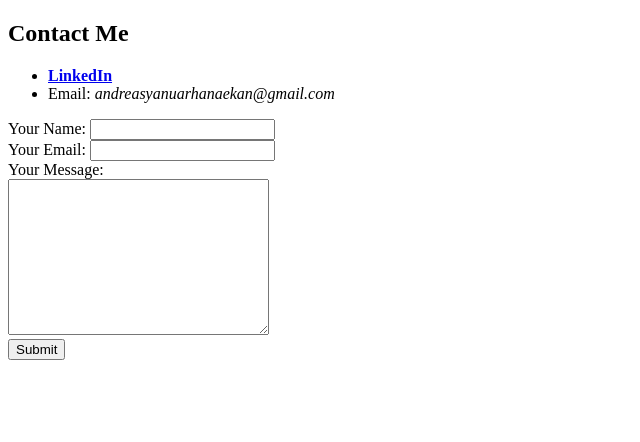
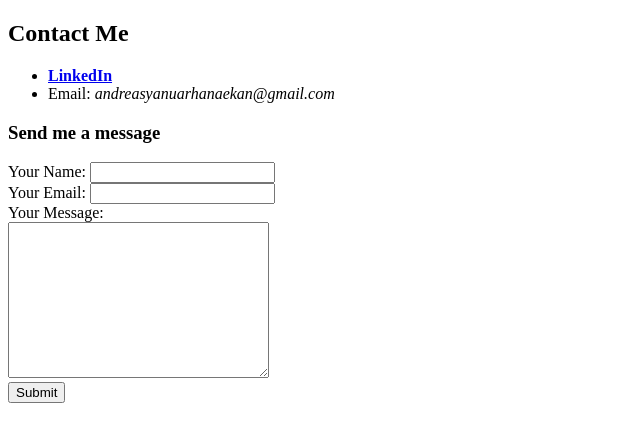
Before and after one commit to REA0413/resume, a plain HTML site: page contact_me.html in a window 1280 px wide. Shown: the whole page, without its empty margins (0-640 px from the left). Drawn offline with Linux system fonts and the light colour scheme.

Commit message:
updated contact me code

```diff
--- a/contact_me.html
+++ b/contact_me.html
@@ -10,6 +10,7 @@
         <li><strong><a href="https://www.linkedin.com/in/ayh04/">LinkedIn</a></strong></li>
         <li>Email: <em>andreasyanuarhanaekan@gmail.com</em></li>
     </ul>
+    <h3> Send me a message</h3>
     <form action="mailto:andreasyanuarhanaekan@gmail.com" method="post" enctype="text/plain">
         <label>Your Name:</label>
         <input type="text" name="your_Name" value=""><br>
```
